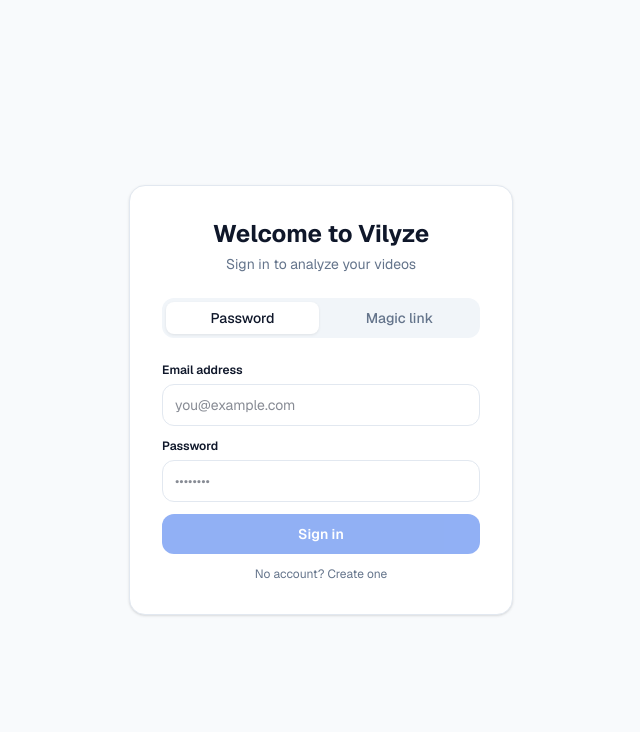
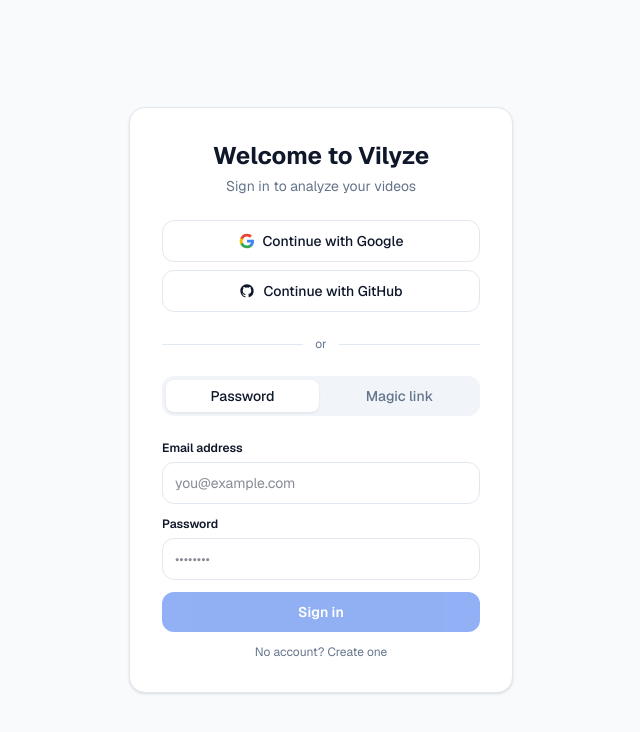
Before and after one commit to Ravigiri2022/video-analyze, a Next.js app in the folder apps/web/: page /login in a window 1280 px wide. Shown: the top 732 px of the page, without its empty margins (319-959 px from the left). Built offline with nearby package versions, Linux system fonts and the light colour scheme.

Commit message:
Oauth added properly.

```diff
--- a/apps/web/app/login/page.tsx
+++ b/apps/web/app/login/page.tsx
@@ -8,6 +8,7 @@
 
 type Tab = "password" | "magic";
 type Mode = "idle" | "loading" | "sent" | "error";
+type OAuthProvider = "google" | "github";
 
 function LoginForm() {
   const router = useRouter();
@@ -20,6 +21,7 @@
   const [isSignUp, setIsSignUp] = useState(false);
   const [mode, setMode] = useState<Mode>("idle");
   const [error, setError] = useState<string | null>(null);
+  const [oauthLoading, setOauthLoading] = useState<OAuthProvider | null>(null);
 
   async function handlePassword(e: React.FormEvent) {
     e.preventDefault();
@@ -38,6 +40,23 @@
       setMode("error");
     } else {
       router.replace("/dashboard");
+    }
+  }
+
+  async function handleOAuth(provider: OAuthProvider) {
+    setOauthLoading(provider);
+    setError(null);
+    const supabase = createClient();
+    const { error: err } = await supabase.auth.signInWithOAuth({
+      provider,
+      options: {
+        redirectTo: `${window.location.origin}/auth/callback`,
+        scopes: provider === "github" ? "read:user user:email" : undefined,
+      },
+    });
+    if (err) {
+      setError(err.message);
+      setOauthLoading(null);
     }
   }
 
@@ -69,6 +88,52 @@
           <div className="text-center">
             <h1 className="text-2xl font-bold mb-1" style={{ color: "var(--color-accent)" }}>Welcome to Vilyze</h1>
             <p className="text-sm" style={{ color: "var(--color-muted)" }}>Sign in to analyze your videos</p>
+          </div>
+
+          {/* OAuth */}
+          <div className="flex flex-col gap-2">
+            <button
+              type="button"
+              onClick={() => handleOAuth("google")}
+              disabled={oauthLoading !== null}
+              className="flex items-center justify-center gap-2 w-full py-2.5 rounded-xl border text-sm font-medium transition-colors hover:bg-slate-50 disabled:opacity-50"
+              style={{ borderColor: "var(--color-border)", color: "var(--color-accent)", background: "var(--color-surface)" }}
+            >
+              {oauthLoading === "google" ? (
+                <Loader2 size={15} className="animate-spin" />
+              ) : (
+                <svg width="16" height="16" viewBox="0 0 24 24" aria-hidden="true">
+                  <path d="M22.56 12.25c0-.78-.07-1.53-.2-2.25H12v4.26h5.92c-.26 1.37-1.04 2.53-2.21 3.31v2.77h3.57c2.08-1.92 3.28-4.74 3.28-8.09z" fill="#4285F4"/>
+                  <path d="M12 23c2.97 0 5.46-.98 7.28-2.66l-3.57-2.77c-.98.66-2.23 1.06-3.71 1.06-2.86 0-5.29-1.93-6.16-4.53H2.18v2.84C3.99 20.53 7.7 23 12 23z" fill="#34A853"/>
+                  <path d="M5.84 14.09c-.22-.66-.35-1.36-.35-2.09s.13-1.43.35-2.09V7.07H2.18C1.43 8.55 1 10.22 1 12s.43 3.45 1.18 4.93l3.66-2.84z" fill="#FBBC05"/>
+                  <path d="M12 5.38c1.62 0 3.06.56 4.21 1.64l3.15-3.15C17.45 2.09 14.97 1 12 1 7.7 1 3.99 3.47 2.18 7.07l3.66 2.84c.87-2.6 3.3-4.53 6.16-4.53z" fill="#EA4335"/>
+                </svg>
+              )}
+              Continue with Google
+            </button>
+
+            <button
+              type="button"
+              onClick={() => handleOAuth("github")}
+              disabled={oauthLoading !== null}
+              className="flex items-center justify-center gap-2 w-full py-2.5 rounded-xl border text-sm font-medium transition-colors hover:bg-slate-50 disabled:opacity-50"
+              style={{ borderColor: "var(--color-border)", color: "var(--color-accent)", background: "var(--color-surface)" }}
+            >
+              {oauthLoading === "github" ? (
+                <Loader2 size={15} className="animate-spin" />
+              ) : (
+                <svg width="16" height="16" viewBox="0 0 24 24" fill="currentColor" aria-hidden="true">
+                  <path d="M12 2C6.477 2 2 6.484 2 12.017c0 4.425 2.865 8.18 6.839 9.504.5.092.682-.217.682-.483 0-.237-.008-.868-.013-1.703-2.782.605-3.369-1.343-3.369-1.343-.454-1.158-1.11-1.466-1.11-1.466-.908-.62.069-.608.069-.608 1.003.07 1.531 1.032 1.531 1.032.892 1.53 2.341 1.088 2.91.832.092-.647.35-1.088.636-1.338-2.22-.253-4.555-1.113-4.555-4.951 0-1.093.39-1.988 1.029-2.688-.103-.253-.446-1.272.098-2.65 0 0 .84-.27 2.75 1.026A9.564 9.564 0 0112 6.844c.85.004 1.705.115 2.504.337 1.909-1.296 2.747-1.027 2.747-1.027.546 1.379.202 2.398.1 2.651.64.7 1.028 1.595 1.028 2.688 0 3.848-2.339 4.695-4.566 4.943.359.309.678.92.678 1.855 0 1.338-.012 2.419-.012 2.747 0 .268.18.58.688.482A10.019 10.019 0 0022 12.017C22 6.484 17.522 2 12 2z"/>
+                </svg>
+              )}
+              Continue with GitHub
+            </button>
+          </div>
+
+          <div className="flex items-center gap-3">
+            <div className="flex-1 h-px" style={{ background: "var(--color-border)" }} />
+            <span className="text-xs" style={{ color: "var(--color-muted)" }}>or</span>
+            <div className="flex-1 h-px" style={{ background: "var(--color-border)" }} />
           </div>
 
           {/* Tabs */}
```
